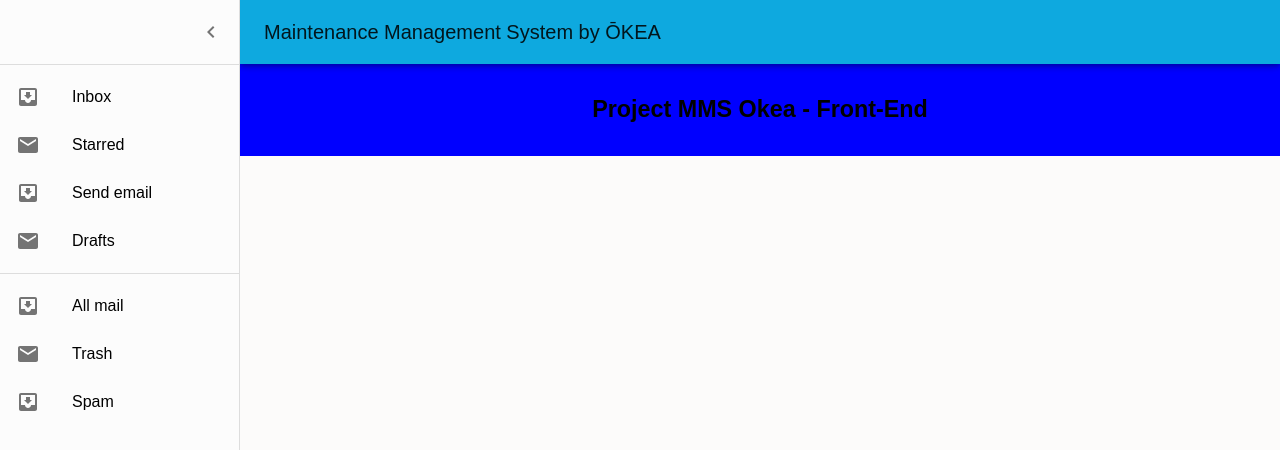
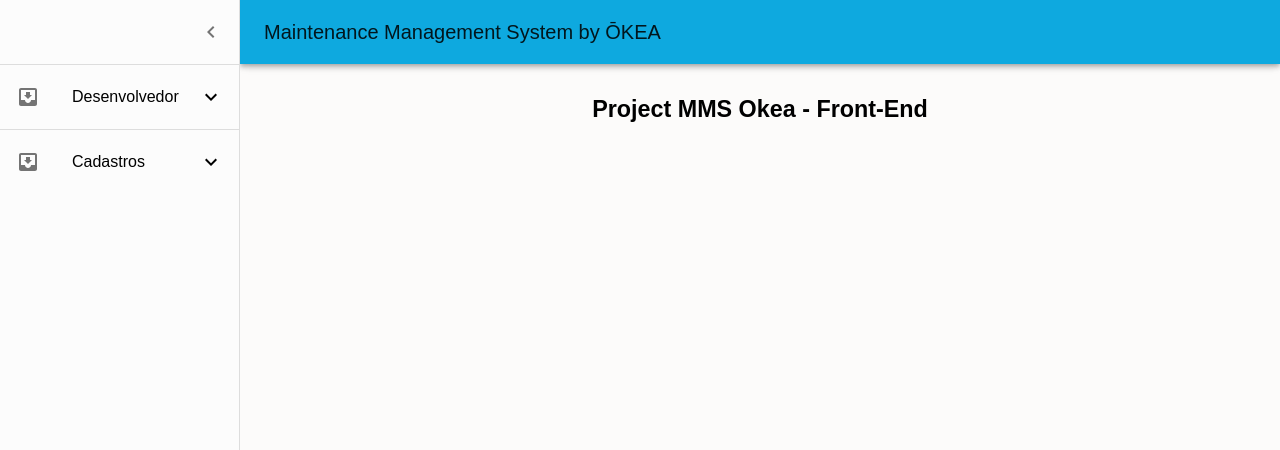
Before and after one commit to allanheil1/mms-frontend, a React (Vite) app: page / in a window 1280 px wide. Both pictures are taken after a click on the button "open drawer". Shown: the top 450 px of the page. Built offline with nearby package versions, Linux system fonts and the light colour scheme.

Commit message:
alterações mínimas

```diff
--- a/src/components/MainDrawer/MainDrawer.tsx
+++ b/src/components/MainDrawer/MainDrawer.tsx
@@ -1,28 +1,16 @@
-import * as React from 'react';
-import Box from '@mui/material/Box';
-import Drawer from '@mui/material/Drawer';
-import CssBaseline from '@mui/material/CssBaseline';
-import Toolbar from '@mui/material/Toolbar';
-import List from '@mui/material/List';
-import Typography from '@mui/material/Typography';
-import Divider from '@mui/material/Divider';
-import IconButton from '@mui/material/IconButton';
-import MenuIcon from '@mui/icons-material/Menu';
-import ChevronLeftIcon from '@mui/icons-material/ChevronLeft';
-import ListItem from '@mui/material/ListItem';
-import ListItemButton from '@mui/material/ListItemButton';
-import ListItemIcon from '@mui/material/ListItemIcon';
-import ListItemText from '@mui/material/ListItemText';
+import React from 'react';
+import {Box, Drawer, CssBaseline, Toolbar, List, Collapse, Typography, Divider, IconButton, ListItem, ListItemButton, ListItemIcon, ListItemText} from '@mui/material';
+import { Main, AppBar, DrawerHeader, drawerWidth, StyledChildrenWrapper } from './style';
+import { Menu as MenuIcon, ChevronLeft as ChevronLeftIcon, ExpandLess, ExpandMore } from '@mui/icons-material';
 import InboxIcon from '@mui/icons-material/MoveToInbox';
-import MailIcon from '@mui/icons-material/Mail';
-import { Main, AppBar, DrawerHeader, drawerWidth, StyledChildrenWrapper } from './style';
-
 interface MainDrawerProps {
     children: React.ReactNode;
 }
 
 export default function MainDrawer({ children }: MainDrawerProps) {
   const [open, setOpen] = React.useState(false);
+  const [devCategoryOpen, setDevCategoryOpen] = React.useState(false);
+  const [cadastrosCategoryOpen, setCadastrosCategoryOpen] = React.useState(false);
 
   const handleDrawerOpen = () => {
     setOpen(true);
@@ -30,6 +18,14 @@
 
   const handleDrawerClose = () => {
     setOpen(false);
+  };
+
+  const toggleDevCategory = () => {
+    setDevCategoryOpen(!devCategoryOpen);
+  };
+
+  const toggleCadastrosCategory = () => {
+    setCadastrosCategoryOpen(!cadastrosCategoryOpen);
   };
 
   return (
@@ -71,29 +67,75 @@
         </DrawerHeader>
         <Divider />
         <List>
-          {['Inbox', 'Starred', 'Send email', 'Drafts'].map((text, index) => (
-            <ListItem key={text} disablePadding>
+        <ListItem key="Developer" disablePadding onClick={toggleDevCategory}>
+          <ListItemButton>
+            <ListItemIcon>
+              <InboxIcon />
+            </ListItemIcon>
+            <ListItemText primary="Desenvolvedor" />
+            {devCategoryOpen ? <ExpandLess /> : <ExpandMore />}
+          </ListItemButton>
+        </ListItem>
+        <Collapse in={devCategoryOpen} timeout="auto" unmountOnExit>
+          <List component="div" disablePadding>
+            <ListItem key="Tools" disablePadding>
               <ListItemButton>
                 <ListItemIcon>
-                  {index % 2 === 0 ? <InboxIcon /> : <MailIcon />}
+                  <InboxIcon />
                 </ListItemIcon>
-                <ListItemText primary={text} />
+                <ListItemText primary="Ferramentas" />
               </ListItemButton>
             </ListItem>
-          ))}
+            <ListItem key="Info" disablePadding>
+              <ListItemButton>
+                <ListItemIcon>
+                  <InboxIcon />
+                </ListItemIcon>
+                <ListItemText primary="Informações" />
+              </ListItemButton>
+            </ListItem>
+          </List>
+        </Collapse>
         </List>
         <Divider />
         <List>
-          {['All mail', 'Trash', 'Spam'].map((text, index) => (
-            <ListItem key={text} disablePadding>
+        <ListItem key="Cadastros" disablePadding onClick={toggleCadastrosCategory}>
+          <ListItemButton>
+            <ListItemIcon>
+              <InboxIcon />
+            </ListItemIcon>
+            <ListItemText primary="Cadastros" />
+            {cadastrosCategoryOpen ? <ExpandLess /> : <ExpandMore />}
+          </ListItemButton>
+        </ListItem>
+        <Collapse in={cadastrosCategoryOpen} timeout="auto" unmountOnExit>
+          <List component="div" disablePadding>
+            <ListItem key="Tools" disablePadding>
               <ListItemButton>
                 <ListItemIcon>
-                  {index % 2 === 0 ? <InboxIcon /> : <MailIcon />}
+                  <InboxIcon />
                 </ListItemIcon>
-                <ListItemText primary={text} />
+                <ListItemText primary="Perfil" />
               </ListItemButton>
             </ListItem>
-          ))}
+            <ListItem key="Info" disablePadding>
+              <ListItemButton>
+                <ListItemIcon>
+                  <InboxIcon />
+                </ListItemIcon>
+                <ListItemText primary="Ativo" />
+              </ListItemButton>
+            </ListItem>
+            <ListItem key="Info" disablePadding>
+              <ListItemButton>
+                <ListItemIcon>
+                  <InboxIcon />
+                </ListItemIcon>
+                <ListItemText primary="Solicitações" />
+              </ListItemButton>
+            </ListItem>
+          </List>
+        </Collapse>
         </List>
       </Drawer>
       <Main open={open} sx={{padding: 0}}>
--- a/src/components/MainDrawer/style.tsx
+++ b/src/components/MainDrawer/style.tsx
@@ -55,6 +55,5 @@
 
 export const StyledChildrenWrapper = styled.div`
   margin-top: 64px;
-  background-color: blue;
   padding: none;
 `;
--- a/src/locales/pt/translations.json
+++ b/src/locales/pt/translations.json
@@ -2,5 +2,5 @@
     "teste": {
         "prop": "Texto está em português"
     },
-    "titulo": "MMS Projeto by Okea - Front-End"
+    "titulo": "MMS Projeto by Okea - O Ano do Front-End"
 }
```
Also changed, not shown: src/components/ActionButton.tsx (+4 -3 lines).
